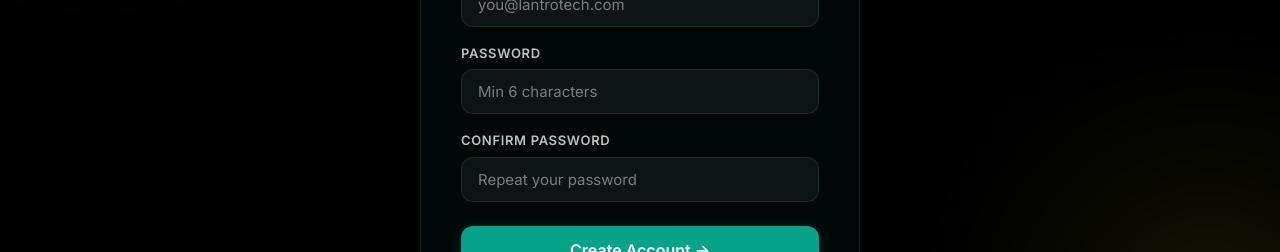
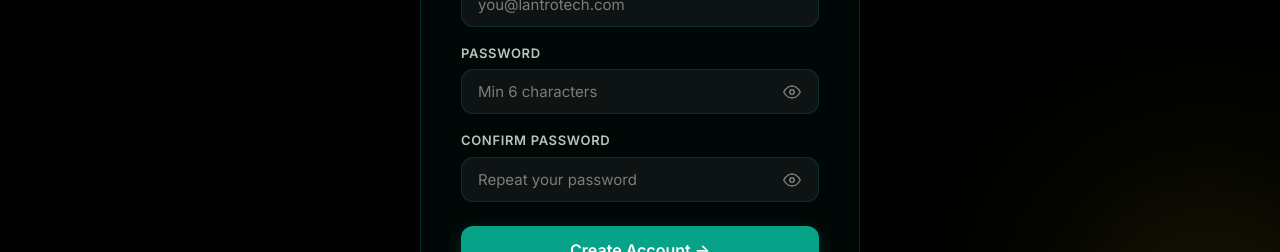
Before and after one commit to Kiran-F/LantroIncubator, a React (Vite) app in the folder frontend/: page /register in a window 1280 px wide. Shown: the part 411-663 px from the top of the page. Built offline with nearby package versions, Linux system fonts and the light colour scheme; no server answers.

Commit message:
hide button for password + no submit idea for admin

```diff
--- a/frontend/src/components/Navbar.jsx
+++ b/frontend/src/components/Navbar.jsx
@@ -68,9 +68,11 @@
 
           {user ? (
             <>
-              <Link to="/ideas/new" className="btn btn-primary btn-sm">
-                + Submit Idea
-              </Link>
+              {!isAdmin && (
+                <Link to="/ideas/new" className="btn btn-primary btn-sm">
+                  + Submit Idea
+                </Link>
+              )}
               <div className="navbar-user">
                 <div className="navbar-avatar">
                   {(user.displayName || user.email)?.[0]?.toUpperCase()}
--- a/frontend/src/pages/Auth.css
+++ b/frontend/src/pages/Auth.css
@@ -85,3 +85,40 @@
   text-decoration: none;
 }
 .auth-link:hover { text-decoration: underline; }
+
+/* ── Password Visibility Toggle ── */
+.password-input-wrapper {
+  position: relative;
+  display: flex;
+  align-items: center;
+  width: 100%;
+}
+
+.password-input-wrapper .form-input {
+  padding-right: 44px;
+  width: 100%;
+}
+
+.password-toggle-btn {
+  position: absolute;
+  right: 12px;
+  background: transparent;
+  border: none;
+  color: var(--text-muted);
+  cursor: pointer;
+  display: flex;
+  align-items: center;
+  justify-content: center;
+  padding: 6px;
+  border-radius: var(--radius-sm);
+  transition: var(--transition);
+}
+
+.password-toggle-btn:hover {
+  color: var(--teal);
+}
+
+.password-toggle-btn:focus {
+  outline: none;
+  color: var(--teal);
+}
--- a/frontend/src/pages/IdeasFeed.jsx
+++ b/frontend/src/pages/IdeasFeed.jsx
@@ -1,5 +1,6 @@
 import { useState, useEffect } from 'react';
 import { Link } from 'react-router-dom';
+import { useAuth } from '../context/AuthContext';
 import { subscribeToIdeas } from '../services/ideas.service';
 import IdeaCard from '../components/IdeaCard';
 import './IdeasFeed.css';
@@ -9,6 +10,7 @@
 const PRIORITIES = ['ALL', 'HIGH', 'MEDIUM', 'LOW'];
 
 export default function IdeasFeed() {
+  const { isAdmin } = useAuth();
   const [ideas, setIdeas] = useState([]);
   const [loading, setLoading] = useState(true);
   const [search, setSearch] = useState('');
@@ -55,9 +57,11 @@
             <h1 className="page-title">Idea Feed</h1>
             <p className="page-subtitle">Explore and back ideas from across the organization</p>
           </div>
+          {!isAdmin && (
             <Link to="/ideas/new" className="btn btn-primary" id="submit-idea-btn">
               + Submit New Idea
             </Link>
+          )}
         </div>
 
         {/* Filters Bar */}
@@ -150,9 +154,11 @@
             <div className="empty-icon">💡</div>
             <h3>No ideas found</h3>
             <p>Try adjusting your filters, or be the first to submit an idea!</p>
+            {!isAdmin && (
               <Link to="/ideas/new" className="btn btn-primary" style={{ marginTop: 16 }}>
                 Submit the First Idea
               </Link>
+            )}
           </div>
         ) : (
           <div className="ideas-grid">
--- a/frontend/src/pages/Landing.jsx
+++ b/frontend/src/pages/Landing.jsx
@@ -4,7 +4,7 @@
 import './Landing.css';
 
 export default function Landing() {
-  const { user } = useAuth();
+  const { user, isAdmin } = useAuth();
   const [activeStage, setActiveStage] = useState(0);
   const [mockVotes, setMockVotes] = useState(42);
   const [hasVotedMock, setHasVotedMock] = useState(false);
@@ -49,7 +49,9 @@
               {user ? (
                 <>
                   <Link to="/ideas" className="btn btn-primary btn-lg">Browse Ideas Feed →</Link>
-                  <Link to="/ideas/new" className="btn btn-secondary btn-lg">+ Submit Your Idea</Link>
+                  {!isAdmin && (
+                    <Link to="/ideas/new" className="btn btn-secondary btn-lg">+ Submit Your Idea</Link>
+                  )}
                 </>
               ) : (
                 <>
@@ -256,7 +258,11 @@
           </p>
           <div className="cta-buttons">
             {user ? (
-              <Link to="/ideas/new" className="btn btn-primary btn-lg">Submit Your Idea Now 🚀</Link>
+              !isAdmin ? (
+                <Link to="/ideas/new" className="btn btn-primary btn-lg">Submit Your Idea Now 🚀</Link>
+              ) : (
+                <Link to="/ideas" className="btn btn-primary btn-lg">Explore Ideas Feed →</Link>
+              )
             ) : (
               <>
                 <Link to="/register" className="btn btn-primary btn-lg">Join LantroSpark Free →</Link>
--- a/frontend/src/pages/Login.jsx
+++ b/frontend/src/pages/Login.jsx
@@ -8,6 +8,7 @@
   const { user, login } = useAuth();
   const navigate = useNavigate();
   const [form, setForm] = useState({ email: 'admin@lantrotech.com', password: '123456' });
+  const [showPassword, setShowPassword] = useState(false);
   const [loading, setLoading] = useState(false);
   const [error, setError] = useState('');
 
@@ -86,9 +87,10 @@
 
           <div className="form-group">
             <label className="form-label" htmlFor="login-password">Password</label>
+            <div className="password-input-wrapper">
               <input
                 id="login-password"
-              type="password"
+                type={showPassword ? 'text' : 'password'}
                 name="password"
                 className="form-input"
                 placeholder="••••••••"
@@ -97,6 +99,28 @@
                 required
                 autoComplete="current-password"
               />
+              <button
+                type="button"
+                className="password-toggle-btn"
+                onClick={() => setShowPassword(!showPassword)}
+                title={showPassword ? 'Hide password' : 'Show password'}
+                aria-label={showPassword ? 'Hide password' : 'Show password'}
+              >
+                {showPassword ? (
+                  /* Eye Off (Slash) Icon */
+                  <svg xmlns="http://www.w3.org/2000/svg" width="18" height="18" viewBox="0 0 24 24" fill="none" stroke="currentColor" strokeWidth="2" strokeLinecap="round" strokeLinejoin="round">
+                    <path d="M17.94 17.94A10.07 10.07 0 0 1 12 20c-7 0-11-8-11-8a18.45 18.45 0 0 1 5.06-5.94M9.9 4.24A9.12 9.12 0 0 1 12 4c7 0 11 8 11 8a18.5 18.5 0 0 1-2.16 3.19m-6.72-1.07a3 3 0 1 1-4.24-4.24"></path>
+                    <line x1="1" y1="1" x2="23" y2="23"></line>
+                  </svg>
+                ) : (
+                  /* Eye Open Icon */
+                  <svg xmlns="http://www.w3.org/2000/svg" width="18" height="18" viewBox="0 0 24 24" fill="none" stroke="currentColor" strokeWidth="2" strokeLinecap="round" strokeLinejoin="round">
+                    <path d="M1 12s4-8 11-8 11 8 11 8-4 8-11 8-11-8-11-8z"></path>
+                    <circle cx="12" cy="12" r="3"></circle>
+                  </svg>
+                )}
+              </button>
+            </div>
           </div>
 
           <button
--- a/frontend/src/pages/Register.jsx
+++ b/frontend/src/pages/Register.jsx
@@ -8,6 +8,8 @@
   const { user, register } = useAuth();
   const navigate = useNavigate();
   const [form, setForm] = useState({ name: '', email: '', password: '', confirm: '' });
+  const [showPassword, setShowPassword] = useState(false);
+  const [showConfirm, setShowConfirm] = useState(false);
   const [loading, setLoading] = useState(false);
   const [error, setError] = useState('');
 
@@ -105,30 +107,78 @@
 
           <div className="form-group">
             <label className="form-label" htmlFor="reg-password">Password</label>
+            <div className="password-input-wrapper">
               <input
                 id="reg-password"
-              type="password"
+                type={showPassword ? 'text' : 'password'}
                 name="password"
                 className="form-input"
                 placeholder="Min 6 characters"
                 value={form.password}
                 onChange={handleChange}
                 required
+                autoComplete="new-password"
               />
+              <button
+                type="button"
+                className="password-toggle-btn"
+                onClick={() => setShowPassword(!showPassword)}
+                title={showPassword ? 'Hide password' : 'Show password'}
+                aria-label={showPassword ? 'Hide password' : 'Show password'}
+              >
+                {showPassword ? (
+                  /* Eye Off (Slash) Icon */
+                  <svg xmlns="http://www.w3.org/2000/svg" width="18" height="18" viewBox="0 0 24 24" fill="none" stroke="currentColor" strokeWidth="2" strokeLinecap="round" strokeLinejoin="round">
+                    <path d="M17.94 17.94A10.07 10.07 0 0 1 12 20c-7 0-11-8-11-8a18.45 18.45 0 0 1 5.06-5.94M9.9 4.24A9.12 9.12 0 0 1 12 4c7 0 11 8 11 8a18.5 18.5 0 0 1-2.16 3.19m-6.72-1.07a3 3 0 1 1-4.24-4.24"></path>
+                    <line x1="1" y1="1" x2="23" y2="23"></line>
+                  </svg>
+                ) : (
+                  /* Eye Open Icon */
+                  <svg xmlns="http://www.w3.org/2000/svg" width="18" height="18" viewBox="0 0 24 24" fill="none" stroke="currentColor" strokeWidth="2" strokeLinecap="round" strokeLinejoin="round">
+                    <path d="M1 12s4-8 11-8 11 8 11 8-4 8-11 8-11-8-11-8z"></path>
+                    <circle cx="12" cy="12" r="3"></circle>
+                  </svg>
+                )}
+              </button>
+            </div>
           </div>
 
           <div className="form-group">
             <label className="form-label" htmlFor="reg-confirm">Confirm Password</label>
+            <div className="password-input-wrapper">
               <input
                 id="reg-confirm"
-              type="password"
+                type={showConfirm ? 'text' : 'password'}
                 name="confirm"
                 className="form-input"
                 placeholder="Repeat your password"
                 value={form.confirm}
                 onChange={handleChange}
                 required
+                autoComplete="new-password"
               />
+              <button
+                type="button"
+                className="password-toggle-btn"
+                onClick={() => setShowConfirm(!showConfirm)}
+                title={showConfirm ? 'Hide password' : 'Show password'}
+                aria-label={showConfirm ? 'Hide password' : 'Show password'}
+              >
+                {showConfirm ? (
+                  /* Eye Off (Slash) Icon */
+                  <svg xmlns="http://www.w3.org/2000/svg" width="18" height="18" viewBox="0 0 24 24" fill="none" stroke="currentColor" strokeWidth="2" strokeLinecap="round" strokeLinejoin="round">
+                    <path d="M17.94 17.94A10.07 10.07 0 0 1 12 20c-7 0-11-8-11-8a18.45 18.45 0 0 1 5.06-5.94M9.9 4.24A9.12 9.12 0 0 1 12 4c7 0 11 8 11 8a18.5 18.5 0 0 1-2.16 3.19m-6.72-1.07a3 3 0 1 1-4.24-4.24"></path>
+                    <line x1="1" y1="1" x2="23" y2="23"></line>
+                  </svg>
+                ) : (
+                  /* Eye Open Icon */
+                  <svg xmlns="http://www.w3.org/2000/svg" width="18" height="18" viewBox="0 0 24 24" fill="none" stroke="currentColor" strokeWidth="2" strokeLinecap="round" strokeLinejoin="round">
+                    <path d="M1 12s4-8 11-8 11 8 11 8-4 8-11 8-11-8-11-8z"></path>
+                    <circle cx="12" cy="12" r="3"></circle>
+                  </svg>
+                )}
+              </button>
+            </div>
           </div>
 
           <button
--- a/frontend/src/pages/SubmitIdea.jsx
+++ b/frontend/src/pages/SubmitIdea.jsx
@@ -1,4 +1,4 @@
-import { useState } from 'react';
+import { useState, useEffect } from 'react';
 import { useNavigate } from 'react-router-dom';
 import { useAuth } from '../context/AuthContext';
 import { submitIdea } from '../services/ideas.service';
@@ -16,13 +16,20 @@
 const STEPS = ['Basic Info', 'Details & Budget', 'Tags & Submit'];
 
 export default function SubmitIdea() {
-  const { user } = useAuth();
+  const { user, isAdmin } = useAuth();
   const navigate = useNavigate();
   const [step, setStep] = useState(0);
   const [form, setForm] = useState(EMPTY_FORM);
   const [file, setFile] = useState(null);
   const [loading, setLoading] = useState(false);
   const [error, setError] = useState('');
+
+  useEffect(() => {
+    if (isAdmin) {
+      toast.error('Admins manage the pipeline and cannot submit proposals directly.');
+      navigate('/admin', { replace: true });
+    }
+  }, [isAdmin, navigate]);
 
   function handleChange(e) {
     setForm({ ...form, [e.target.name]: e.target.value });
```
Lines whose indentation alone changed are shown as unchanged.
